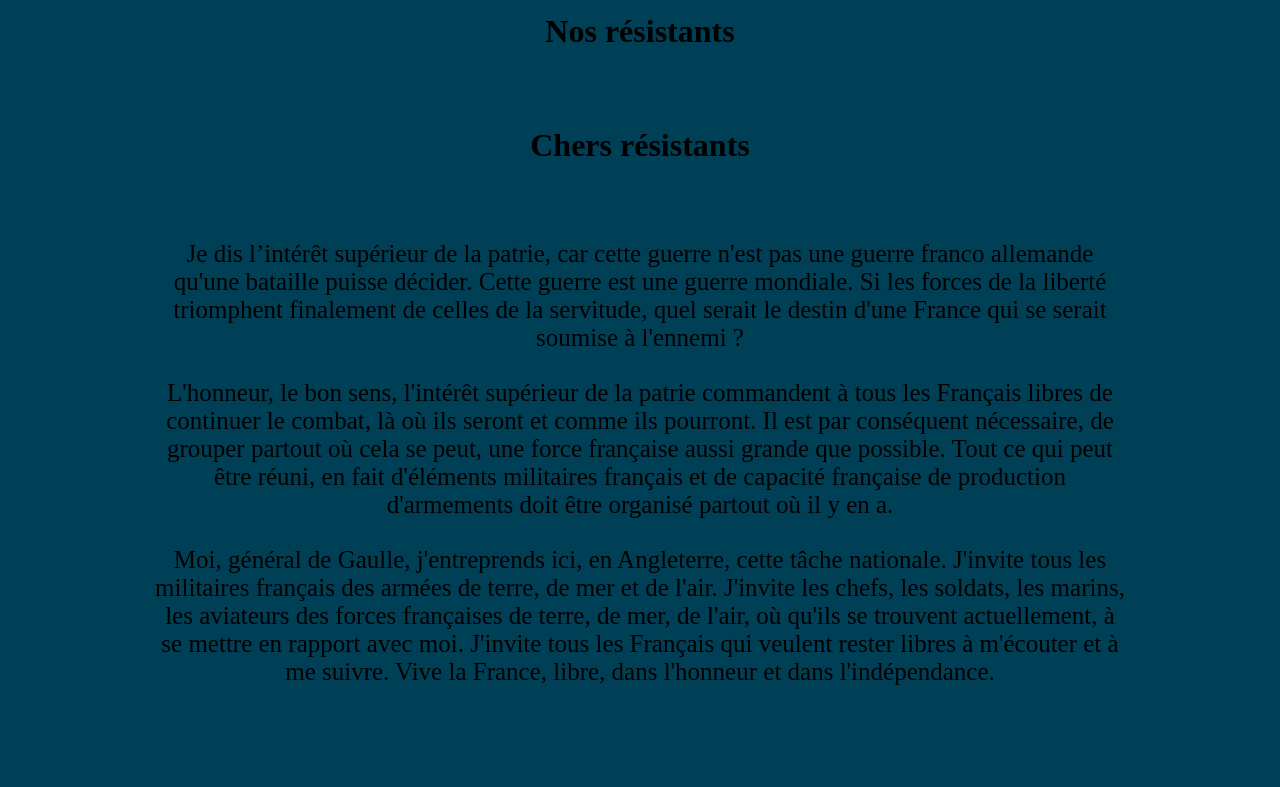
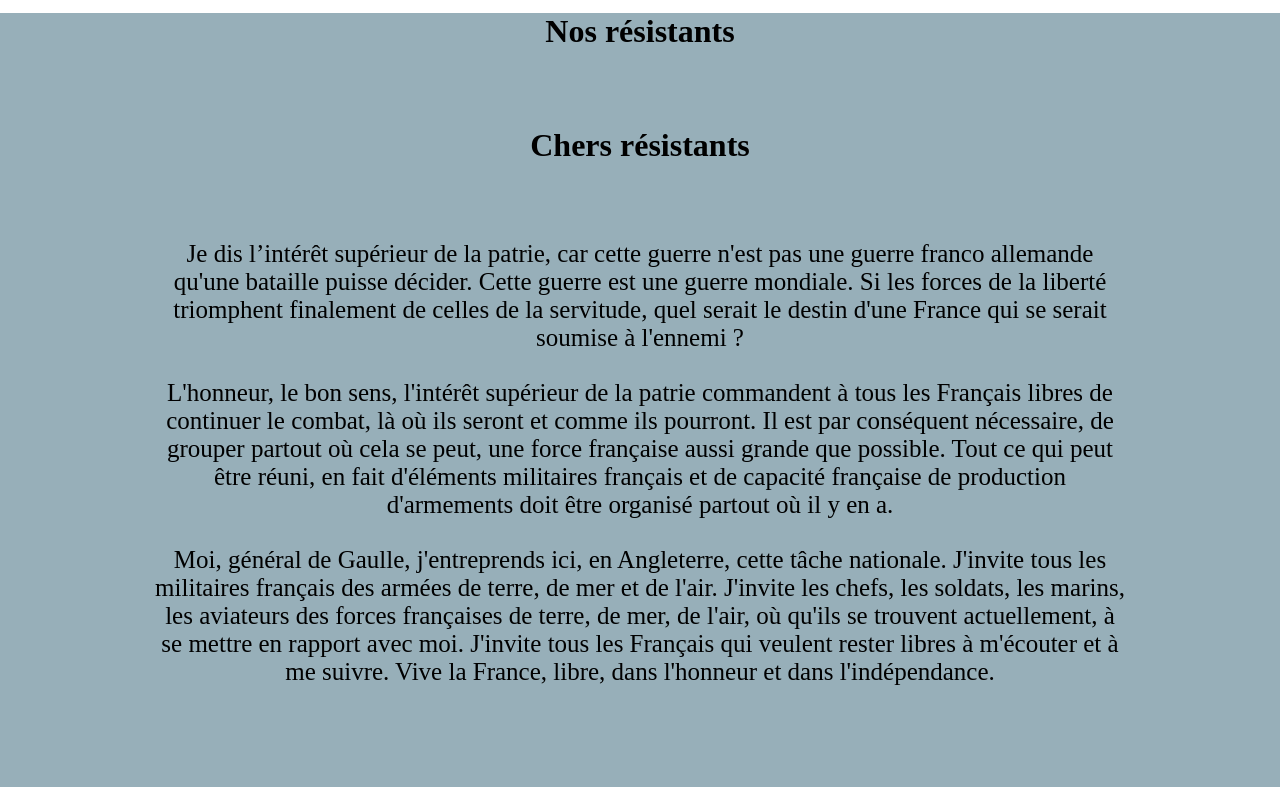
Before and after one commit to peter-centini/Les-Resistants-Francais, a React (Create React App) app: page /Home in a window 1280 px wide. Shown: the top 787 px of the page. Built offline with nearby package versions, Linux system fonts and the light colour scheme; no server answers; a web font is replaced by a local one.

Commit message:
update css

```diff
--- a/src/components/Home/Home.css
+++ b/src/components/Home/Home.css
@@ -1,4 +1,4 @@
-* {
+.Home {
     background-color: var(--third-color);
 }
 
--- a/src/components/Home/Home.jsx
+++ b/src/components/Home/Home.jsx
@@ -4,7 +4,7 @@ import './Home.css';
 
 function Home() {
     return (
-        <div>
+        <div className="Home">
             <h1 className="Title">
             Nos résistants
             </h1>
--- a/src/pages/Access.css
+++ b/src/pages/Access.css
@@ -1,6 +1,8 @@
 
-*{
+.secretpage {
     background-color: var(--fourth-color);
+    padding-top: 10%;
+    padding-bottom: 50%;
 }
 
 .bande-son{
```
